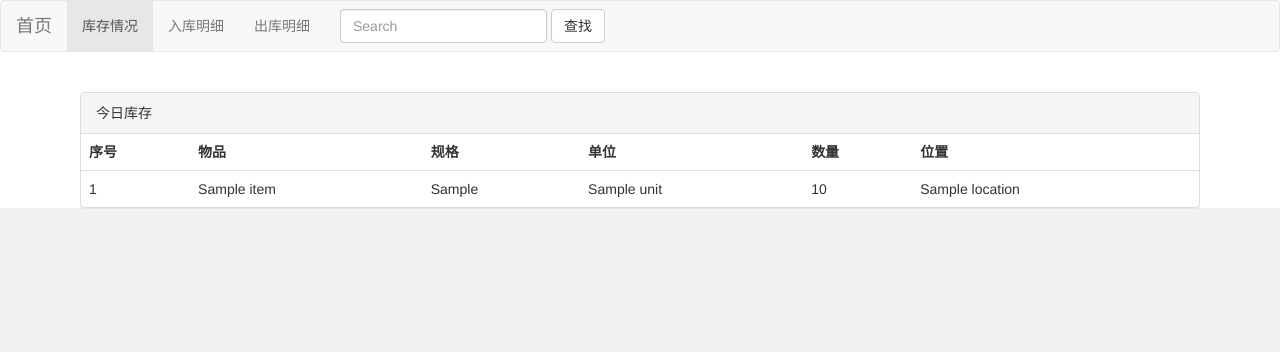
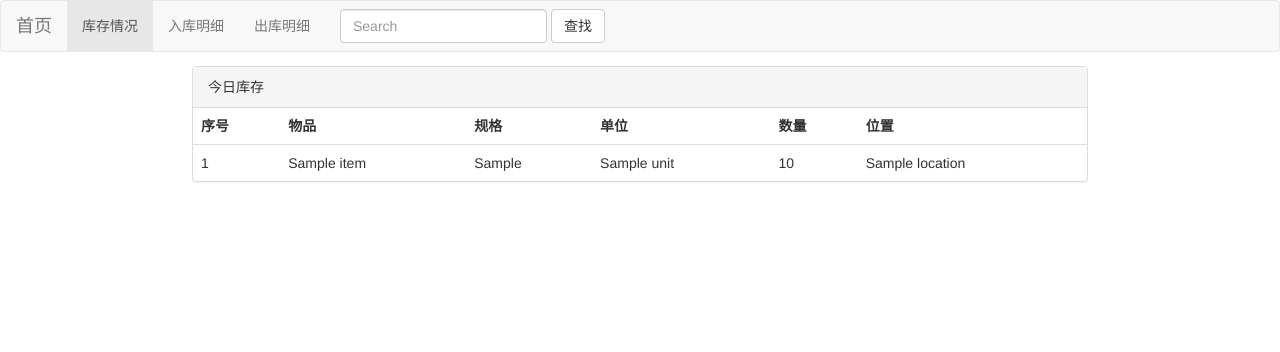
Before and after one commit to fatinmidage/InternalSystem, a Django app: template Store/templates/storelist.html in a window 1280 px wide. Shown: the top 352 px of the page. Run offline with Django 3.2, Linux system fonts and the light colour scheme; the template is opened without the code that fills it: most values are stand-ins (such as "Sample title", 1, 10 or a date in 2020); some libraries are stand-ins or nearby versions.

Commit message:
测试读取excel

```diff
--- a/InternalSystem/urls.py
+++ b/InternalSystem/urls.py
@@ -15,6 +15,8 @@ Including another URLconf
 """
 from django.contrib import admin
 from django.urls import path,include
+from ...stor
+
 from Store.views import storelist
 
 urlpatterns = [
--- a/Store/templates/base.html
+++ b/Store/templates/base.html
@@ -24,7 +24,7 @@
 
 <body>
     <!-- 导航条 -->
-    <nav class="navbar navbar-default" >
+    <nav class="navbar navbar-default">
         <div class="container-fluid">
             <!-- Brand and toggle get grouped for better mobile display -->
             <div class="navbar-header">
@@ -56,8 +56,12 @@
             </div><!-- /.navbar-collapse -->
         </div><!-- /.container-fluid -->
     </nav>
-    {% block content %}
-    {% endblock %}
+    <div id="content">
+        <div id="tablelist">
+            {% block content %}
+            {% endblock %}
+        </div>
+    </div>
 
     <!-- jQuery (Bootstrap 的所有 JavaScript 插件都依赖 jQuery，所以必须放在前边) -->
     <script src="https://cdn.jsdelivr.net/npm/jquery@1.12.4/dist/jquery.min.js"></script>
--- a/Store/templates/storelist.html
+++ b/Store/templates/storelist.html
@@ -9,7 +9,7 @@
 
 {% block content %}
 
-<div class="panel panel-default" style="margin-left: 80px;margin-top: 40px;margin-right: 80px;">
+<div class="panel panel-default">
   <!-- Default panel contents -->
   <div class="panel-heading">
     今日库存
--- /dev/null
+++ b/inport_items.py
@@ -0,0 +1,4 @@
+import pandas as pd
+
+df = pd.read_excel('C:/Users/fg104/Desktop/汇总.xlsx')
+df.
--- a/static/base.css
+++ b/static/base.css
@@ -1,14 +1,12 @@
-
 nav.navbar {
     margin-bottom: 0px;
 }
 
-div.jumbotron {
-    /* background-color: rgb(241, 241, 241); */
-    margin-bottom: 0px;
-    height: -webkit-fill-available;
+div#content {
+    margin-top: 1em;
 }
 
-html {
-    background-color:rgb(241, 241, 241);
+div#tablelist {
+    width: 70%;
+    margin: 0 auto;
 }
--- a/static/storelist.css
+++ b/static/storelist.css
@@ -1,5 +1,5 @@
-div {
+/* div {
     margin-left: 80px;
     margin-top: 80px;
     margin-right: 80px;
-}
+} */
```
Also changed, not shown: 1 other file.
